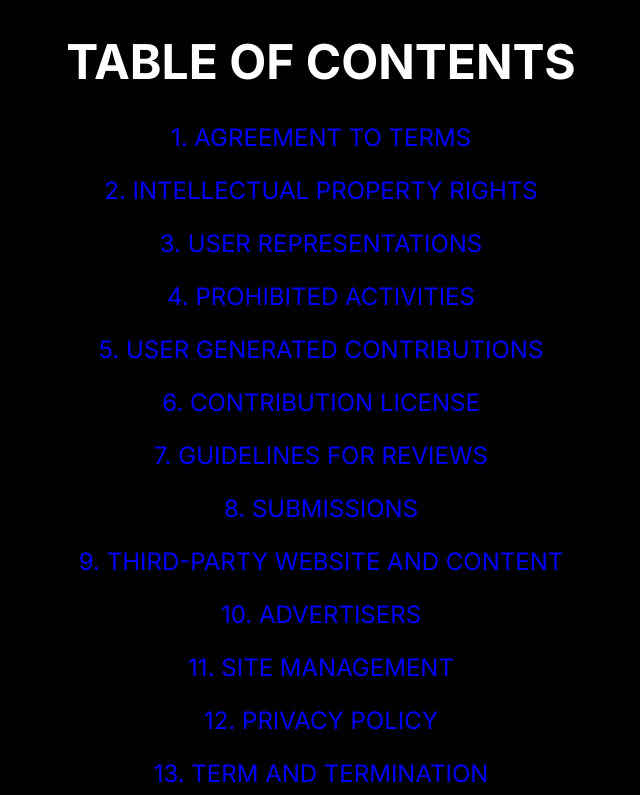
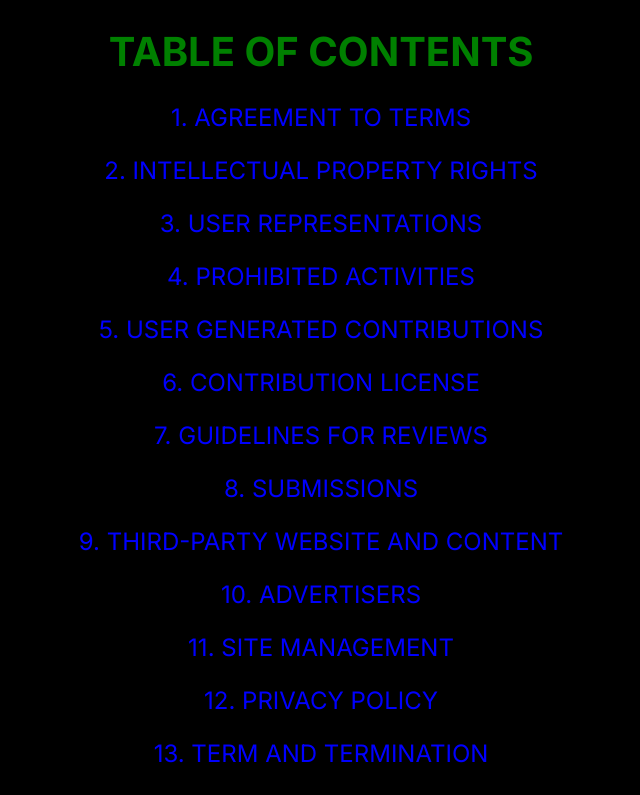
Before and after one commit to sudofinn/finnguha, a Next.js app: page /terms in a window 1280 px wide. Shown: the top 795 px of the page, without its empty margins (319-959 px from the left). Built offline with nearby package versions, Linux system fonts and the light colour scheme.

Commit message:
Changed heading fontSize from 3 to 2.5rem to not have overflow

```diff
--- a/app/cookies/page.module.css
+++ b/app/cookies/page.module.css
@@ -6,7 +6,7 @@
 
 .primary >h1 {
     color:white;
-    font-size:3rem;
+    font-size:2.5rem;
 }
 
 .primary >p {
--- a/app/impressum/page.module.css
+++ b/app/impressum/page.module.css
@@ -6,7 +6,7 @@
 
 .primary >h1 {
     color:white;
-    font-size:3rem;
+    font-size:2.5rem;
 }
 
 .primary >p {
--- a/app/privacy/page.module.css
+++ b/app/privacy/page.module.css
@@ -6,7 +6,7 @@
 
 .primary >h1 {
     color:white;
-    font-size:3rem;
+    font-size:2.5rem;
 }
 
 .primary >p {
--- a/app/terms/page.module.css
+++ b/app/terms/page.module.css
@@ -5,8 +5,8 @@
 }
 
 .primary >h1 {
-    color:white;
-    font-size:3rem;
+    color:green;
+    font-size:2.5rem;
 }
 
 .primary >p {
--- a/app/terms/page.tsx
+++ b/app/terms/page.tsx
@@ -88,10 +88,10 @@ As a user of the Site, you agree not to: Systematically retrieve data or other c
 <p>These Terms of Use shall remain in full force and effect while you use the Site. WITHOUT LIMITING ANY OTHER PROVISION OF THESE TERMS OF USE, WE RESERVE THE RIGHT TO, IN OUR SOLE DISCRETION AND WITHOUT NOTICE OR LIABILITY, DENY ACCESS TO AND USE OF THE SITE (INCLUDING BLOCKING CERTAIN IP ADDRESSES), TO ANY PERSON FOR ANY REASON OR FOR NO REASON, INCLUDING WITHOUT LIMITATION FOR BREACH OF ANY REPRESENTATION, WARRANTY, OR COVENANT CONTAINED IN THESE TERMS OF USE OR OF ANY APPLICABLE LAW OR REGULATION. WE MAY TERMINATE YOUR USE OR PARTICIPATION IN THE SITE OR DELETE ANY CONTENT OR INFORMATION THAT YOU POSTED AT ANY TIME, WITHOUT WARNING, IN OUR SOLE DISCRETION. If we terminate or suspend your account for any reason, you are prohibited from registering and creating a new account under your name, a fake or borrowed name, or the name of any third party, even if you may be acting on behalf of the third party. In addition to terminating or suspending your account, we reserve the right to take appropriate legal action, including without limitation pursuing civil, criminal, and injunctive redress.
 </p>
 
-<h1>14. MODIFICATIONS AND INTERRUPTIONS
+<h1>14. MODIFICATIONS AND INTERRUPTIONS</h1>
 <p>We reserve the right to change, modify, or remove the contents of the Site at any time or for any reason at our sole discretion without notice. However, we have no obligation to update any information on our Site. We also reserve the right to modify or discontinue all or part of the Site without notice at any time. We will not be liable to you or any third party for any modification, price change, suspension, or discontinuance of the Site. We cannot guarantee the Site will be available at all times. We may experience hardware, software, or other problems or need to perform maintenance related to the Site, resulting in interruptions, delays, or errors. We reserve the right to change, revise, update, suspend, discontinue, or otherwise modify the Site at any time or for any reason without notice to you. You agree that we have no liability whatsoever for any loss, damage, or inconvenience caused by your inability to access or use the Site during any downtime or discontinuance of the Site. Nothing in these Terms of Use will be construed to obligate us to maintain and support the Site or to supply any corrections, updates, or releases in connection therewith.
 </p>
-</h1>
+
 
 <h1>15. GOVERNING LAW</h1>
 <p>These conditions are governed by and interpreted following the laws of Germany, and the use of the United Nations Convention of Contracts for the International Sale of Goods is expressly excluded. If your habitual residence is in the EU, and you are a consumer, you additionally possess the protection provided to you by obligatory provisions of the law of your country of residence. FinnGuha and yourself both agree to submit to the non-exclusive jurisdiction of the courts of __________, which means that you may make a claim to defend your consumer protection rights in regards to these Terms of Use in Germany, or in the EU country in which you reside.
```
